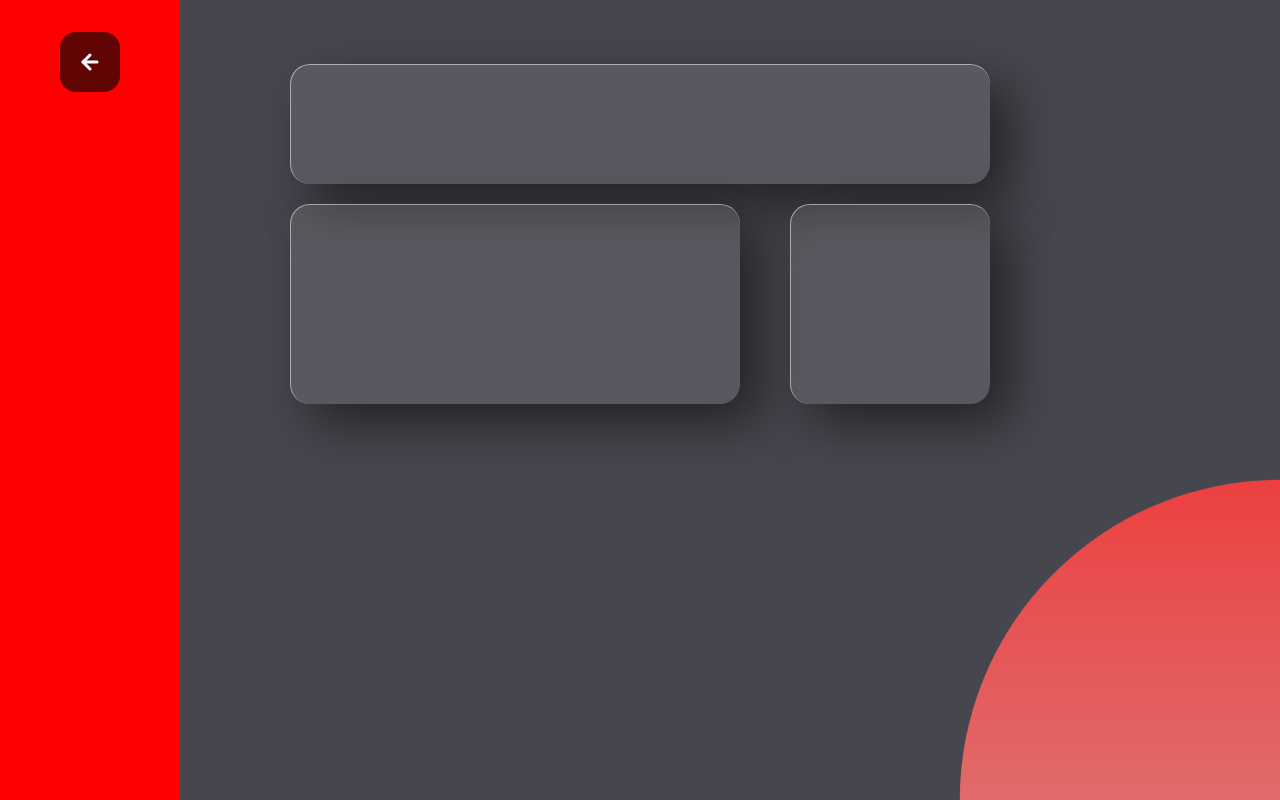
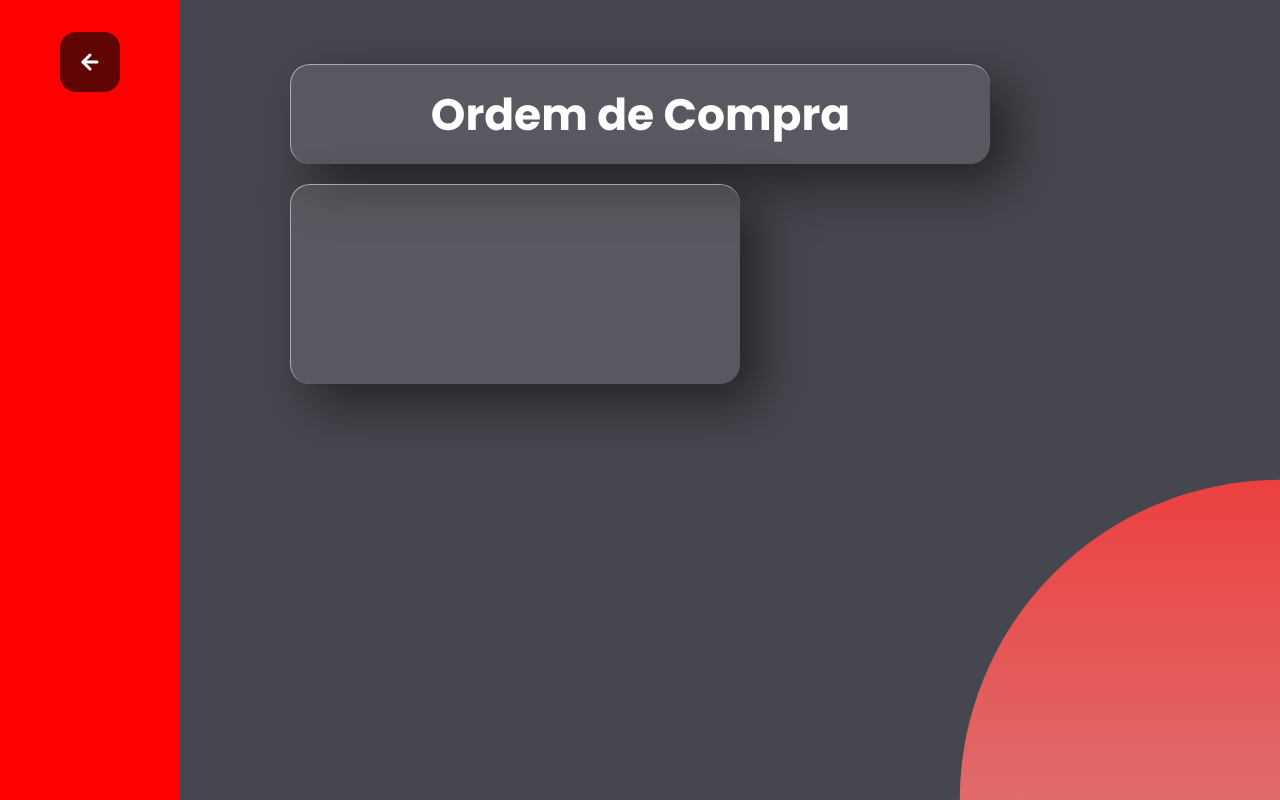
Before and after one commit to edupiorini/supertoldos-web, a plain HTML site: page src/pages/form/index.html in a window 1280 px wide. Drawn offline with Linux system fonts and the light colour scheme.

Commit message:
add items removed

```diff
--- a/src/pages/form/index.html
+++ b/src/pages/form/index.html
@@ -24,14 +24,12 @@
     </aside>
     <main class="animate-appear">
       <div class="form-details transparent-box">
+        <h1>Ordem de Compra</h1>
       </div>
       <!--Container para identificador e add item-->
       <div class="id-additems-container">
 
         <div class="client-id transparent-box">
-        </div>
-
-        <div class="add-item transparent-box">
         </div>
 
       </div><!--Fim de identificador e add item-->
--- a/src/pages/form/style.css
+++ b/src/pages/form/style.css
@@ -1,3 +1,5 @@
+@import url('https://fonts.googleapis.com/css2?family=Poppins:wght@200;300;400;500;600;700&display=swap');
+
 #form-page{
 display: flex;
 min-height: 100vh;
@@ -5,15 +7,24 @@ min-height: 100vh;
 
 main{
   flex: 1;
+  font-family: 'Poppins', sans-serif;
+
 }
 
 .form-details{
   width: 70rem;
-  height: 12rem;
+  height: 10rem;
   margin: 6.4rem auto;
   margin-bottom: 10px;
 
   border-radius: 2rem;
+
+  display: flex;
+  align-items: center;
+  justify-content: center;
+
+  font-size: 2.2rem;
+
 }
 
 
@@ -28,6 +39,7 @@ main{
   flex-direction: row;
   justify-content: space-between;
 }
+
 .client-id{
   width: 45rem;
   height: 20rem;
@@ -44,4 +56,9 @@ main{
   margin-top: 0;
 
   border-radius: 2rem;
+
+  display: flex;
+
+  font-size: 2rem;
+
 }
```
